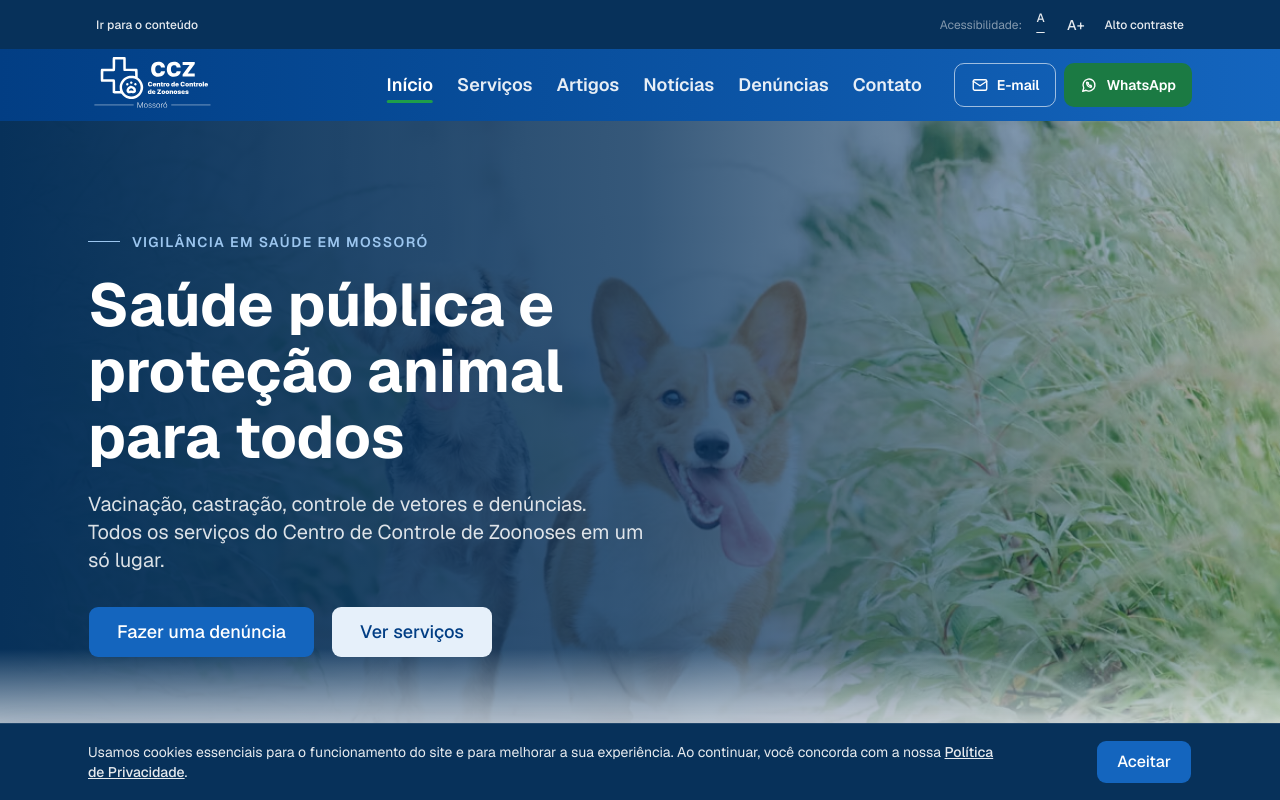
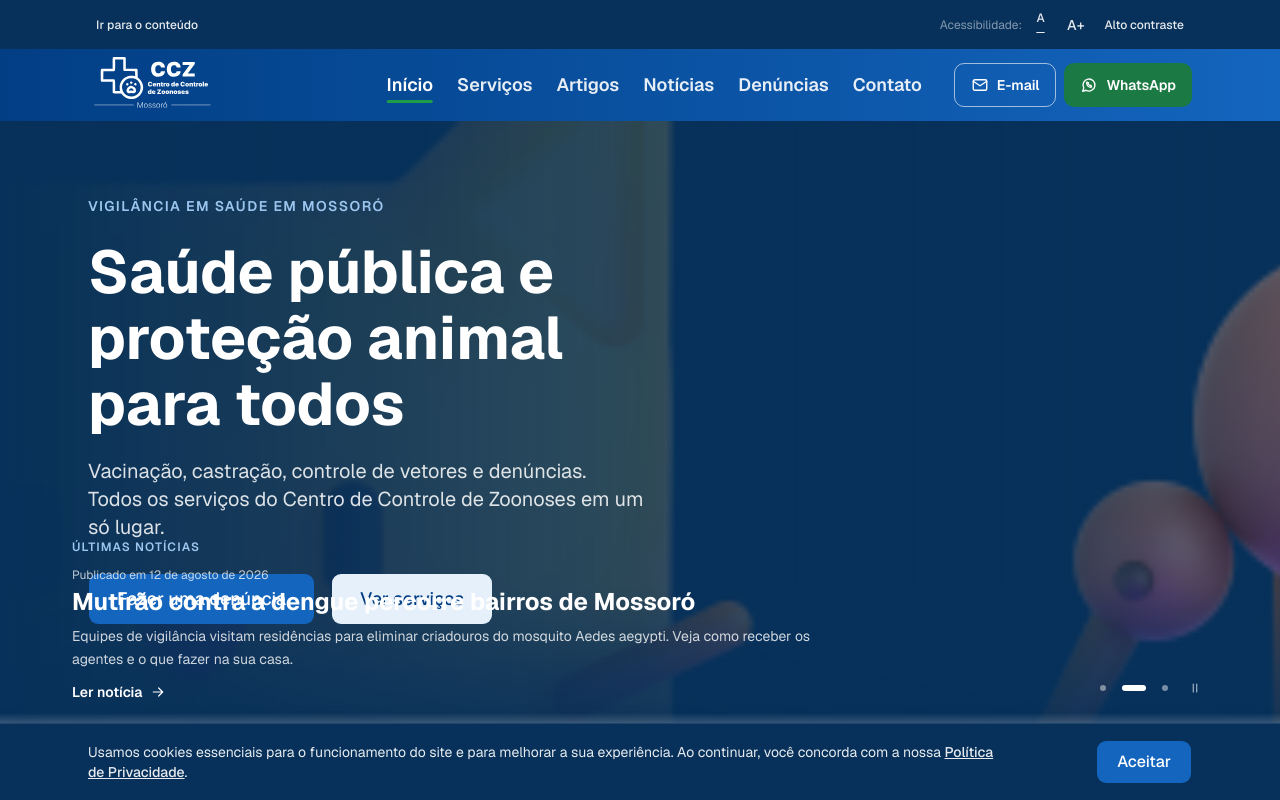
Before and after one commit to syndiy/Site-CCZ-Mossoro, a Next.js app: page / in a window 1280 px wide. Shown: the top 800 px of the page. Built offline with nearby package versions, Linux system fonts and the light colour scheme.

Commit message:
style: ajusta composicao do hero

```diff
--- a/src/components/home/hero.tsx
+++ b/src/components/home/hero.tsx
@@ -1,7 +1,7 @@
 import Image from "next/image";
 import type { ReactNode } from "react";
-import { cn } from "@/lib/utils";
 import { Container } from "@/components/layout/container";
+import { HeroNewsBackground, type HeroSlide } from "./hero-news";
 
 type HeroProps = {
   eyebrow?: string;
@@ -9,13 +9,20 @@ type HeroProps = {
   subtitle: string;
   image: string;
   imageAlt: string;
-  aside?: ReactNode;
+  /** Notícias que assumem o fundo e vão passando. Sem elas, fica a imagem fixa. */
+  slides?: HeroSlide[];
   children?: ReactNode;
 };
 
-export function Hero({ eyebrow, title, subtitle, image, imageAlt, aside, children }: HeroProps) {
+export function Hero({ eyebrow, title, subtitle, image, imageAlt, slides, children }: HeroProps) {
+  const comSlides = Boolean(slides && slides.length > 0);
+
   return (
     <section className="relative flex min-h-[560px] items-center overflow-hidden bg-brand-900 md:min-h-[640px]">
+      {comSlides ? (
+        <HeroNewsBackground slides={slides!} fallback={image} fallbackAlt={imageAlt} />
+      ) : (
+        <>
           <Image src={image} alt={imageAlt} fill priority sizes="100vw" className="object-cover" />
           <div
             aria-hidden="true"
@@ -25,12 +32,13 @@ export function Hero({ eyebrow, title, subtitle, image, imageAlt, aside, childre
             aria-hidden="true"
             className="absolute inset-x-0 bottom-0 h-28 bg-gradient-to-t from-white to-transparent"
           />
-      <Container className="relative py-16">
-        <div className={cn("flex flex-col gap-12 lg:flex-row lg:items-center", aside && "lg:gap-10")}>
+        </>
+      )}
+
+      <Container className={comSlides ? "relative pb-32 pt-16" : "relative py-16"}>
         <div className="max-w-2xl">
           {eyebrow ? (
             <span className="inline-flex items-center gap-3 text-sm font-semibold uppercase tracking-widest text-brand-300">
-                <span className="h-px w-8 bg-brand-300" />
               {eyebrow}
             </span>
           ) : null}
@@ -44,8 +52,6 @@ export function Hero({ eyebrow, title, subtitle, image, imageAlt, aside, childre
             </div>
           ) : null}
         </div>
-          {aside ? <aside className="w-full shrink-0 lg:w-[22rem]">{aside}</aside> : null}
-        </div>
       </Container>
     </section>
   );
```
Lines whose indentation alone changed are shown as unchanged.
